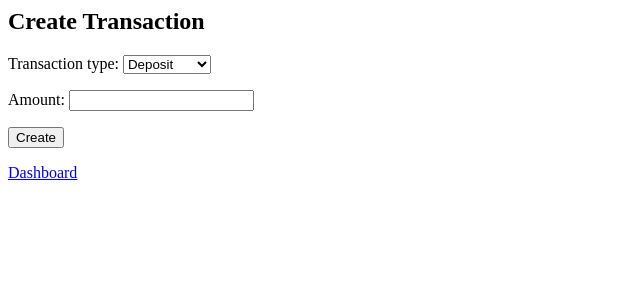
After one commit to ChaseH88/Django-Banking-App, a Django app: page /create_transaction/ in a window 1280 px wide. The commit adds this page. Shown: the top 300 px of the page, without its empty margins (0-640 px from the left). Run offline with Django 4.2, Linux system fonts and the light colour scheme.

Commit message:
initial work on transactions and clean up login form logic

```diff
--- a/banking_app/forms.py
+++ b/banking_app/forms.py
@@ -1,5 +1,6 @@
 from django import forms
-from .models import Account
+from .models import Account, Transaction
+from django.core.validators import MaxValueValidator
 
 
 class AccountForm(forms.ModelForm):
@@ -14,5 +15,36 @@ class AccountForm(forms.ModelForm):
 
 
 class LoginForm(forms.Form):
-    account_number = forms.IntegerField()
-    account_pin = forms.IntegerField()
+    account_number = forms.IntegerField(
+        min_value=10000000,
+        max_value=99999999,
+        label='Account Number',
+    )
+    account_pin = forms.IntegerField(
+        min_value=1000,
+        max_value=9999,
+        label='Account PIN',
+    )
+
+    def clean(self):
+        cleaned_data = super().clean()
+        account_number = cleaned_data.get("account_number")
+        account_pin = cleaned_data.get("account_pin")
+        account = Account.objects.filter(account_number=account_number).first()
+
+        # handle not found account number
+        if not account:
+            raise forms.ValidationError("Invalid account number.")
+
+        # handle incorrect PIN
+        if account and account.account_pin != account_pin:
+            raise forms.ValidationError("Invalid account PIN.")
+
+
+class TransactionForm(forms.ModelForm):
+    class Meta:
+        model = Transaction
+        fields = [
+            'transaction_type',
+            'amount'
+        ]
--- a/banking_app/models.py
+++ b/banking_app/models.py
@@ -66,7 +66,9 @@ class Transaction(models.Model):
         max_digits=10,
         decimal_places=2
     )
-    date = models.DateField()
+    date = models.DateField(
+        auto_now_add=True
+    )
     account = models.ForeignKey(
         Account,
         on_delete=models.CASCADE,
--- /dev/null
+++ b/banking_app/templates/create_transaction.html
@@ -0,0 +1,10 @@
+{% load static %}
+
+<h2>Create Transaction</h2>
+<form method="post">
+    {% csrf_token %}
+    {{ form.as_p }}
+    <button type="submit">Create</button>
+</form>
+
+<a href="{% url 'dashboard' %}">Dashboard</a>
--- a/banking_app/templates/dashboard.html
+++ b/banking_app/templates/dashboard.html
@@ -5,4 +5,5 @@
 <p>Account Number: {{ account.account_number }}</p>
 <p>Account Type: {{ account.get_account_type_display }}</p>
 <p>Balance: ${{ account.balance }}</p>
+<a href="{% url 'create_transaction' %}">Create Transaction</a>
 <a href="{% url 'signout' %}">Sign Out</a>
--- a/banking_app/views.py
+++ b/banking_app/views.py
@@ -1,5 +1,5 @@
 from django.shortcuts import render, redirect
-from .forms import AccountForm, LoginForm
+from .forms import AccountForm, LoginForm, TransactionForm
 from .models import Account
 
 
@@ -53,3 +53,17 @@ def home(request):
         return redirect('dashboard')
     else:
         return redirect('login')
+
+
+def create_transaction(request):
+    if request.method == 'POST':
+        form = TransactionForm(request.POST)
+        if form.is_valid():
+            transaction = form.save(commit=False)
+            transaction.account = Account.objects.get(
+                account_number=request.session['account_number'])
+            transaction.save()
+            return redirect('dashboard')
+    else:
+        form = TransactionForm()
+    return render(request, 'create_transaction.html', {'form': form})
--- a/banking_project/urls.py
+++ b/banking_project/urls.py
@@ -24,5 +24,7 @@ urlpatterns = [
     path('dashboard/', views.dashboard, name='dashboard'),
     path('signout/', views.signout, name='signout'),
     path('login/', views.login, name='login'),
-    path('', views.home, name='home')
+    path('', views.home, name='home'),
+    path('create_transaction/', views.create_transaction,
+         name='create_transaction'),
 ]
```
Also changed, not shown: db.sqlite3.
